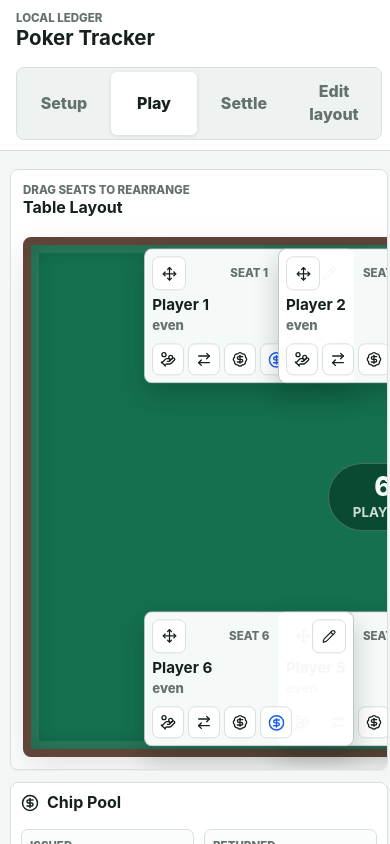
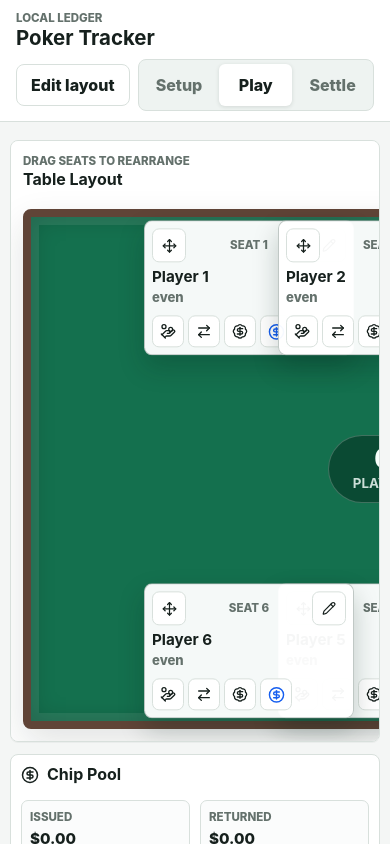
Before and after one commit to coravacav/poker-tracker, a React (Vite) app: page / in a window 390 px wide. Shown: the top 844 px of the page. Built offline with nearby package versions, Linux system fonts and the light colour scheme.

Commit message:
Animate table card rearrangements

```diff
--- a/src/components/AppShell.tsx
+++ b/src/components/AppShell.tsx
@@ -38,22 +38,11 @@ export function AppShell({
           <p className="eyebrow">Local ledger</p>
           <h1>Poker Tracker</h1>
         </div>
-        <nav className="mode-tabs" aria-label="Poker tracker modes">
-          {modeLabels.map((option) => (
-            <button
-              key={option.mode}
-              type="button"
-              className={mode === option.mode ? "is-active" : ""}
-              aria-pressed={mode === option.mode}
-              onClick={() => onModeChange(option.mode)}
-            >
-              {option.label}
-            </button>
-          ))}
+        <nav className="app-nav" aria-label="Poker tracker modes">
           {mode === "play" ? (
             <button
               type="button"
-              className={layoutEditing ? "is-active" : ""}
+              className={`layout-edit-nav-button ${layoutEditing ? "is-active" : ""}`}
               aria-pressed={layoutEditing}
               disabled={layoutEditingDisabled}
               onClick={() => onLayoutEditingChange(!layoutEditing)}
@@ -61,6 +50,19 @@ export function AppShell({
               Edit layout
             </button>
           ) : null}
+          <div className="mode-tabs">
+            {modeLabels.map((option) => (
+              <button
+                key={option.mode}
+                type="button"
+                className={mode === option.mode ? "is-active" : ""}
+                aria-pressed={mode === option.mode}
+                onClick={() => onModeChange(option.mode)}
+              >
+                {option.label}
+              </button>
+            ))}
+          </div>
         </nav>
       </header>
 
--- a/src/components/PlayerSeat.tsx
+++ b/src/components/PlayerSeat.tsx
@@ -1,5 +1,6 @@
 import { useDraggable } from "@dnd-kit/core";
 import { CSS } from "@dnd-kit/utilities";
+import { useCallback } from "react";
 import {
   ArrowRightLeft,
   BadgeDollarSign,
@@ -19,6 +20,7 @@ type PlayerSeatProps = {
   onBuyIn: (player: Player) => void;
   onCashOut: (player: Player) => void;
   onEdit: (player: Player) => void;
+  onSeatElementChange?: (playerId: Player["id"], element: HTMLElement | null) => void;
   onStartTransfer: (fromPlayer: Player) => void;
 };
 
@@ -30,6 +32,7 @@ export function PlayerSeat({
   onBuyIn,
   onCashOut,
   onEdit,
+  onSeatElementChange,
   onStartTransfer
 }: PlayerSeatProps) {
   const seatDrag = useDraggable({
@@ -43,10 +46,17 @@ export function PlayerSeat({
 
   const netCents = summary?.netCents ?? 0;
   const netClass = netCents > 0 ? "positive" : netCents < 0 ? "negative" : "neutral";
+  const setSeatNodeRef = useCallback(
+    (element: HTMLElement | null) => {
+      seatDrag.setNodeRef(element);
+      onSeatElementChange?.(player.id, element);
+    },
+    [onSeatElementChange, player.id, seatDrag.setNodeRef]
+  );
 
   return (
     <article
-      ref={seatDrag.setNodeRef}
+      ref={setSeatNodeRef}
       className="player-seat"
       style={{
         transform: CSS.Translate.toString(seatDrag.transform)
--- a/src/components/PokerTable.tsx
+++ b/src/components/PokerTable.tsx
@@ -8,7 +8,7 @@ import {
   useSensors
 } from "@dnd-kit/core";
 import { X } from "lucide-react";
-import { useMemo, useState } from "react";
+import { useCallback, useLayoutEffect, useMemo, useRef, useState } from "react";
 import type { CSSProperties, Dispatch } from "react";
 import { centsToInputValue, formatCurrency, parseMoneyToCents } from "../domain/money";
 import type {
@@ -67,6 +67,7 @@ const SHAPES: Array<{ shape: TableShape; label: string }> = [
   { shape: "oval", label: "Oval" },
   { shape: "round", label: "Round" }
 ];
+const CARD_REARRANGE_ANIMATION_MS = 240;
 
 function positionFor(slot: TableSeatSlot): CSSProperties {
   return {
@@ -85,6 +86,7 @@ type SeatSlotProps = {
   onBuyIn: (player: Player) => void;
   onCashOut: (player: Player) => void;
   onEdit: (player: Player) => void;
+  onSeatElementChange: (playerId: PlayerId, element: HTMLElement | null) => void;
   onStartTransfer: (fromPlayer: Player) => void;
 };
 
@@ -98,6 +100,7 @@ function SeatSlot({
   onBuyIn,
   onCashOut,
   onEdit,
+  onSeatElementChange,
   onStartTransfer
 }: SeatSlotProps) {
   const drop = useDroppable({
@@ -120,6 +123,7 @@ function SeatSlot({
           onBuyIn={onBuyIn}
           onCashOut={onCashOut}
           onEdit={onEdit}
+          onSeatElementChange={onSeatElementChange}
           onStartTransfer={onStartTransfer}
         />
       ) : (
@@ -213,6 +217,9 @@ export function PokerTable({
   const [activeDragType, setActiveDragType] = useState<
     "seat" | "bucket" | "table-seat" | null
   >(null);
+  const playerSeatElementsRef = useRef(new Map<PlayerId, HTMLElement>());
+  const previousPlayerRectsRef = useRef(new Map<PlayerId, DOMRect>());
+  const cardAnimationsRef = useRef(new Map<PlayerId, Animation>());
 
   const seatSlots = useMemo(
     () => getSeatSlots(tableShape, tableSeatPlacements),
@@ -231,6 +238,90 @@ export function PokerTable({
       new Map(activePlayers.map((player) => [player.seatIndex, player] as const)),
     [activePlayers]
   );
+
+  const setPlayerSeatElement = useCallback(
+    (playerId: PlayerId, element: HTMLElement | null) => {
+      if (element) {
+        playerSeatElementsRef.current.set(playerId, element);
+        return;
+      }
+
+      playerSeatElementsRef.current.delete(playerId);
+    },
+    []
+  );
+
+  function snapshotPlayerSeatRects() {
+    previousPlayerRectsRef.current = new Map(
+      Array.from(playerSeatElementsRef.current.entries()).map(([playerId, element]) => [
+        playerId,
+        element.getBoundingClientRect()
+      ])
+    );
+  }
+
+  useLayoutEffect(() => {
+    const previousRects = previousPlayerRectsRef.current;
+
+    if (previousRects.size === 0) {
+      return;
+    }
+
+    previousPlayerRectsRef.current = new Map();
+
+    const reduceMotion =
+      typeof window.matchMedia === "function" &&
+      window.matchMedia("(prefers-reduced-motion: reduce)").matches;
+
+    if (reduceMotion) {
+      return;
+    }
+
+    for (const player of activePlayers) {
+      const element = playerSeatElementsRef.current.get(player.id);
+      const previousRect = previousRects.get(player.id);
+
+      if (!element || !previousRect || typeof element.animate !== "function") {
+        continue;
+      }
+
+      const currentRect = element.getBoundingClientRect();
+      const deltaX = previousRect.left - currentRect.left;
+      const deltaY = previousRect.top - currentRect.top;
+
+      if (Math.abs(deltaX) < 1 && Math.abs(deltaY) < 1) {
+        continue;
+      }
+
+      cardAnimationsRef.current.get(player.id)?.cancel();
+      element.classList.add("is-rearranging");
+
+      const animation = element.animate(
+        [
+          { transform: `translate(${deltaX}px, ${deltaY}px)` },
+          { transform: "translate(0, 0)" }
+        ],
+        {
+          duration: CARD_REARRANGE_ANIMATION_MS,
+          easing: "cubic-bezier(0.2, 0.8, 0.2, 1)"
+        }
+      );
+
+      cardAnimationsRef.current.set(player.id, animation);
+
+      const clearAnimation = () => {
+        if (cardAnimationsRef.current.get(player.id) !== animation) {
+          return;
+        }
+
+        cardAnimationsRef.current.delete(player.id);
+        element.classList.remove("is-rearranging");
+      };
+
+      animation.addEventListener("finish", clearAnimation);
+      animation.addEventListener("cancel", clearAnimation);
+    }
+  }, [activePlayers]);
 
   function playerName(playerId: PlayerId): string {
     return activePlayers.find((player) => player.id === playerId)?.name ?? "Unknown player";
@@ -307,6 +398,13 @@ export function PokerTable({
     }
 
     if (dragType === "seat") {
+      const movingPlayer = activePlayers.find((player) => player.id === draggedId);
+
+      if (!movingPlayer || movingPlayer.seatIndex === targetSeatIndex) {
+        return;
+      }
+
+      snapshotPlayerSeatRects();
       dispatch({
         type: "move_player_to_seat",
         playerId: draggedId,
@@ -517,6 +615,7 @@ export function PokerTable({
                 onBuyIn={quickBuyIn}
                 onCashOut={quickCashOut}
                 onEdit={editPlayerName}
+                onSeatElementChange={setPlayerSeatElement}
                 onStartTransfer={(fromPlayer) => openTransfer(fromPlayer.id)}
               />
             );
--- a/src/styles/global.css
+++ b/src/styles/global.css
@@ -141,6 +141,36 @@ td {
   background: rgba(255, 255, 255, 0.94);
   z-index: 20;
   backdrop-filter: blur(10px);
+}
+
+.app-nav {
+  display: inline-flex;
+  flex-wrap: wrap;
+  gap: 8px;
+  align-items: center;
+  justify-content: flex-end;
+}
+
+.layout-edit-nav-button {
+  min-width: 116px;
+  min-height: 42px;
+  border: 1px solid var(--line);
+  border-radius: 8px;
+  padding: 8px 14px;
+  color: var(--ink);
+  background: var(--surface);
+  font-weight: 800;
+}
+
+.layout-edit-nav-button.is-active {
+  border-color: var(--green);
+  color: var(--green);
+  background: var(--green-soft);
+}
+
+.layout-edit-nav-button:disabled {
+  cursor: not-allowed;
+  opacity: 0.48;
 }
 
 .mode-tabs {
@@ -533,6 +563,10 @@ label span {
   position: absolute;
   width: clamp(128px, 13vw, 156px);
   transform: translate(-50%, -50%);
+  transition:
+    left 240ms cubic-bezier(0.2, 0.8, 0.2, 1),
+    top 240ms cubic-bezier(0.2, 0.8, 0.2, 1);
+  will-change: left, top;
   z-index: 2;
 }
 
@@ -574,6 +608,13 @@ label span {
   padding: 7px;
   background: rgba(255, 255, 255, 0.96);
   box-shadow: 0 12px 26px rgba(1, 32, 21, 0.22);
+  will-change: transform;
+}
+
+.player-seat.is-rearranging {
+  position: relative;
+  z-index: 5;
+  pointer-events: none;
 }
 
 .seat-slot.is-over .player-seat,
@@ -1302,15 +1343,33 @@ dd {
 }
 
 @media (max-width: 560px) {
+  .app-header {
+    align-items: stretch;
+    flex-direction: column;
+    gap: 10px;
+  }
+
   .app-main {
     padding: 10px;
   }
 
+  .app-nav {
+    justify-content: flex-start;
+    width: 100%;
+  }
+
+  .layout-edit-nav-button {
+    min-width: 0;
+  }
+
   .mode-tabs {
-    grid-template-columns: repeat(3, minmax(0, 1fr));
+    flex: 1;
+    min-width: 0;
   }
 
   .mode-tabs button {
+    flex: 1;
+    min-width: 0;
     padding-inline: 8px;
   }
 
@@ -1340,3 +1399,9 @@ dd {
     padding: 8px 7px;
   }
 }
+
+@media (prefers-reduced-motion: reduce) {
+  .seat-slot {
+    transition: none;
+  }
+}
```
Also changed, not shown: 1 other file (tests, documents, lock files or other folders).
